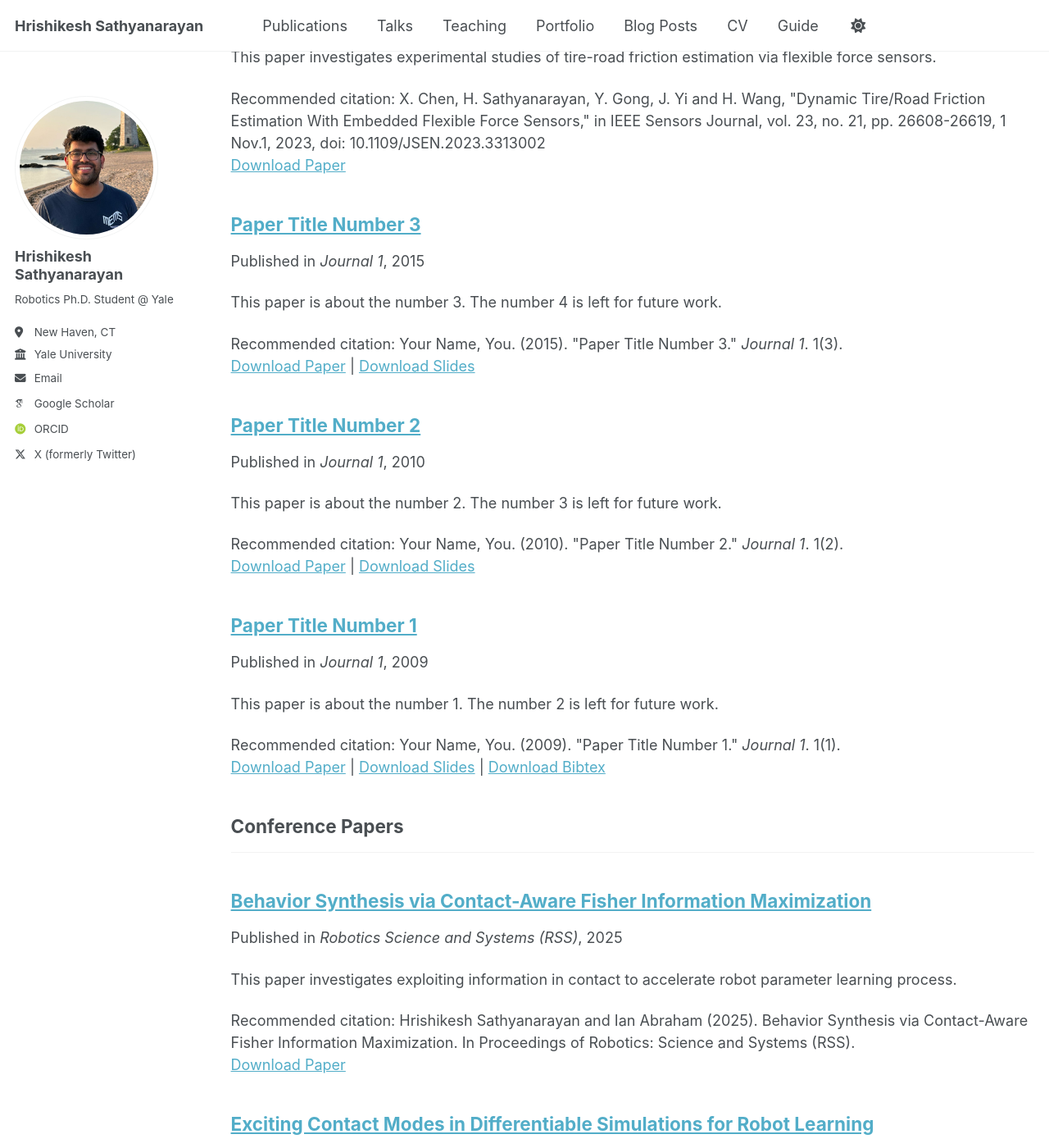
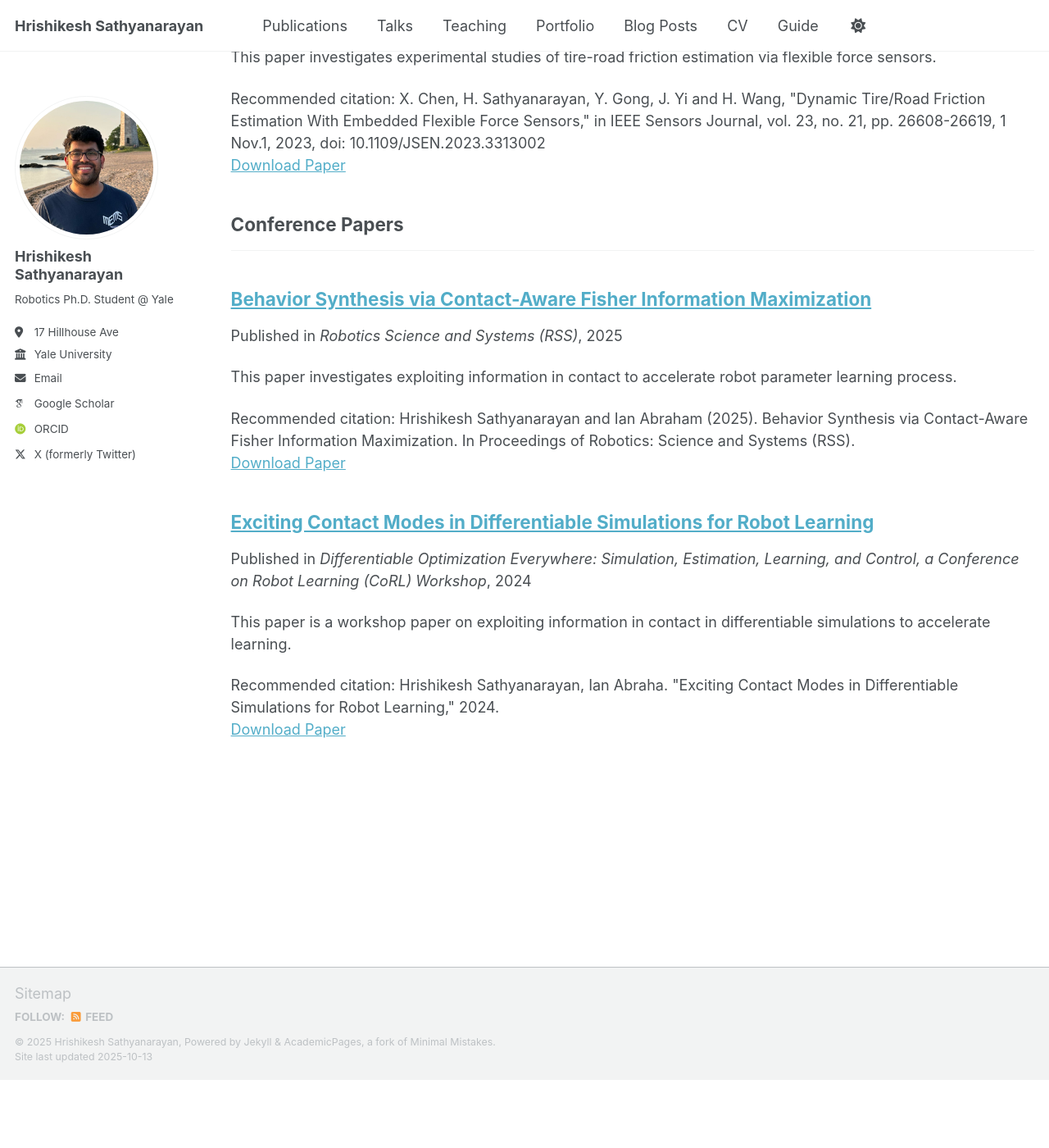
Before and after one commit to HrishiSathya/hrishi-sathya.github.io, a Jekyll site: the page built from _pages/publications.html, in a window 1280 px wide and 1400 px high, scrolled down 696 px. Shown: the whole window at 82% size. Built offline with Jekyll 4.4.1, drawn with Linux system fonts in a browser that asks for light colours; some web fonts are replaced; a script that is not in the unit is left out; after the commit the page ends 2013 px from its top, so only the background shows below that; some of the changed text lies outside the part shown.

```diff
--- a/_config.yml
+++ b/_config.yml
@@ -27,7 +27,7 @@ author:
   name             : "Hrishikesh Sathyanarayan"
   pronouns         : # example: "she/her"
   bio              : "Robotics Ph.D. Student @ Yale"
-  location         : "New Haven, CT"
+  location         : "17 Hillhouse Ave"
   employer         : "Yale University"
   uri              : # URL
   email            : "hrishi.sathyanarayan@yale.edu"
--- a/_publications/temp/2009-10-01-paper-title-number-1.md
+++ /dev/null
@@ -1,14 +0,0 @@
----
-title: "Paper Title Number 1"
-collection: publications
-category: manuscripts
-permalink: /publication/2009-10-01-paper-title-number-1
-excerpt: 'This paper is about the number 1. The number 2 is left for future work.'
-date: 2009-10-01
-venue: 'Journal 1'
-slidesurl: 'http://academicpages.github.io/files/slides1.pdf'
-paperurl: 'http://academicpages.github.io/files/paper1.pdf'
-bibtexurl: 'http://academicpages.github.io/files/bibtex1.bib'
-citation: 'Your Name, You. (2009). &quot;Paper Title Number 1.&quot; <i>Journal 1</i>. 1(1).'
----
-The contents above will be part of a list of publications, if the user clicks the link for the publication than the contents of section will be rendered as a full page, allowing you to provide more information about the paper for the reader. When publications are displayed as a single page, the contents of the above "citation" field will automatically be included below this section in a smaller font.
--- a/_publications/temp/2010-10-01-paper-title-number-2.md
+++ /dev/null
@@ -1,14 +0,0 @@
----
-title: "Paper Title Number 2"
-collection: publications
-category: manuscripts
-permalink: /publication/2010-10-01-paper-title-number-2
-excerpt: 'This paper is about the number 2. The number 3 is left for future work.'
-date: 2010-10-01
-venue: 'Journal 1'
-slidesurl: 'http://academicpages.github.io/files/slides2.pdf'
-paperurl: 'http://academicpages.github.io/files/paper2.pdf'
-citation: 'Your Name, You. (2010). &quot;Paper Title Number 2.&quot; <i>Journal 1</i>. 1(2).'
----
-
-The contents above will be part of a list of publications, if the user clicks the link for the publication than the contents of section will be rendered as a full page, allowing you to provide more information about the paper for the reader. When publications are displayed as a single page, the contents of the above "citation" field will automatically be included below this section in a smaller font.
--- a/_publications/temp/2015-10-01-paper-title-number-3.md
+++ /dev/null
@@ -1,14 +0,0 @@
----
-title: "Paper Title Number 3"
-collection: publications
-category: manuscripts
-permalink: /publication/2015-10-01-paper-title-number-3
-excerpt: 'This paper is about the number 3. The number 4 is left for future work.'
-date: 2015-10-01
-venue: 'Journal 1'
-slidesurl: 'http://academicpages.github.io/files/slides3.pdf'
-paperurl: 'http://academicpages.github.io/files/paper3.pdf'
-citation: 'Your Name, You. (2015). &quot;Paper Title Number 3.&quot; <i>Journal 1</i>. 1(3).'
----
-
-The contents above will be part of a list of publications, if the user clicks the link for the publication than the contents of section will be rendered as a full page, allowing you to provide more information about the paper for the reader. When publications are displayed as a single page, the contents of the above "citation" field will automatically be included below this section in a smaller font.
--- a/_publications/temp/2025-06-08-paper-title-number-5.md
+++ /dev/null
@@ -1,13 +0,0 @@
----
-title: "Paper Title Number 5, with math $$E=mc^2$$"
-collection: publications
-category: conferences
-permalink: /publication/2024-02-17-paper-title-number-4
-excerpt: 'This paper is about a famous math equation, $$E=mc^2$$'
-date: 2024-02-17
-venue: 'GitHub Journal of Bugs'
-paperurl: 'http://academicpages.github.io/files/paper3.pdf'
-citation: 'Your Name, You. (2024). &quot;Paper Title Number 3.&quot; <i>GitHub Journal of Bugs</i>. 1(3).'
----
-
-Using [MathJax](https://www.mathjax.org/) in the description is supported - $$E=mc^2$$ - however, the use must be mindful that the default delimiters are `$$...$$` and `\\[...\\]` which differs from the `$...$` that is typically expected.
```
Also changed, not shown: _publications/temp/2024-02-17-paper-title-number-4.md (deleted, +0 -13 lines).
